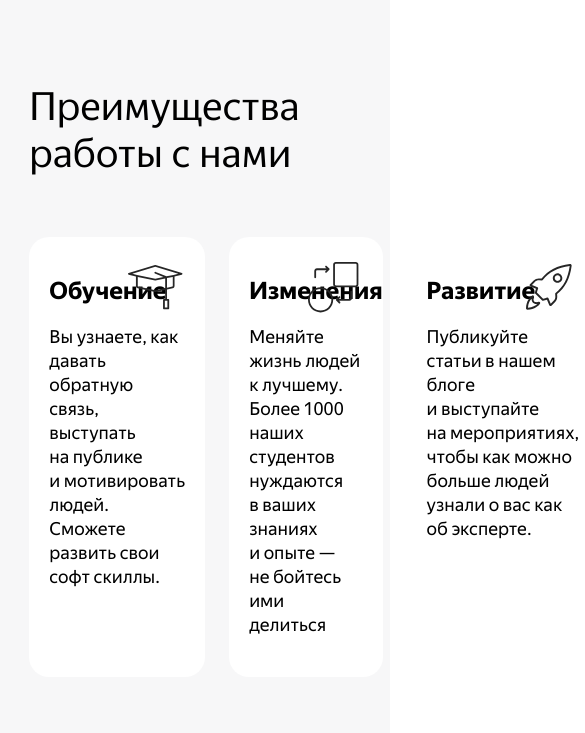
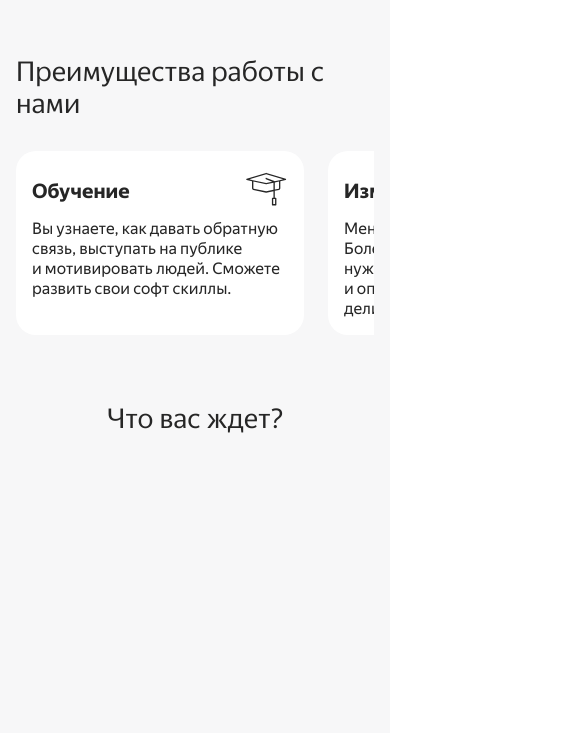
Before and after one commit to ViktorPekin/Yandex-Hr-job, a React (Create React App) app: page / in a window 390 px wide. Shown: the part 2891-3624 px from the top of the page, 585 px wide, since content can reach past the window. Built offline with nearby package versions, Linux system fonts and the light colour scheme.

Commit message:
finish: component advantages mobile

```diff
--- a/src/components/main/advantages/advantages.css
+++ b/src/components/main/advantages/advantages.css
@@ -1,32 +1,38 @@
 .advantages {
-  width: 100%;
   background: var(--background);
-  color: #000000;
-  padding: 60px 0 80px;
+  padding: 60px 108px 80px 108px;
 }
 
 .advantages__title {
-  margin: 0 0 0 7.5%;
+  margin: 0 0 60px 0;
   padding: 0;
   font-style: normal;
   font-weight: 500;
   font-size: 40px;
   line-height: 47px;
+  color: var(--black);
 }
 
 .advantages__container {
   display: grid;
   grid-template-columns: 1fr 1fr 1fr 1fr;
-  margin: 60px auto 0;
-  width: 85%;
+  margin: 0 auto;
+  width: 100%;
   gap: 24px;
+  -ms-overflow-style: none;
+  scrollbar-width: none;
+}
+
+.advantages__container::-webkit-scrollbar {
+  width: 0;
+  height: 0;
 }
 
 .advantages__card {
   position: relative;
   width: 100%;
-  min-height: 248px;
-  background: #FFFFFF;
+  min-height: 220px;
+  background: #ffffff;
   border-radius: 20px;
 }
 
@@ -40,10 +46,11 @@
   flex: none;
   order: 0;
   flex-grow: 0;
+  color: var(--black);
 }
 
 .advantages__card-text {
-  margin: 20px 20px 40px;
+  margin: 20px;
   padding: 0;
   font-style: normal;
   font-weight: 400;
@@ -52,6 +59,7 @@
   order: 1;
   align-self: stretch;
   flex-grow: 0;
+  color: var(--black);
 }
 
 .advantages__card-img {
@@ -62,3 +70,72 @@
   height: 60px;
   object-fit: contain;
 }
+
+@media screen and (max-width: 1199.98px) {
+  .advantages__container {
+    grid-template-columns: 1fr 1fr;
+    grid-template-rows: 1fr 1fr;
+  }
+}
+
+@media screen and (max-width: 1023.98px) {
+  .advantages {
+    padding: 50px 50px 50px 50px;
+  }
+}
+
+@media screen and (max-width: 767.98px) {
+  .advantages__container {
+    grid-template-columns: 1fr 1fr 1fr 1fr;
+    grid-template-rows: 1fr;
+    overflow: auto;
+    -ms-overflow-style: none;
+    scrollbar-width: none;
+  }
+
+  .advantages__card {
+    position: relative;
+    width: 288px;
+    min-height: 248px;
+    background: #ffffff;
+    border-radius: 20px;
+  }
+}
+
+@media screen and (max-width: 549.98px) {
+  .advantages {
+    padding: 32px 16px 32px 16px;
+  }
+
+  .advantages__title {
+    margin: 0 0 32px 0;
+    font-size: 28px;
+    line-height: 32px;
+  }
+
+  .advantages__card {
+    min-height: 180px;
+  }
+
+  .advantages__card-title {
+    margin: 28px 0 0 16px;
+    font-weight: 700;
+    font-size: 20px;
+    line-height: 24px;
+  }
+
+  .advantages__card-text {
+    margin: 16px;
+    font-size: 16px;
+    line-height: 20px;
+  }
+
+  .advantages__card-img {
+    position: absolute;
+    right: 16px;
+    top: 16px;
+    width: 44px;
+    height: 44px;
+    object-fit: contain;
+  }
+}
--- a/src/components/main/vacancies/vacancy/vacancy.css
+++ b/src/components/main/vacancies/vacancy/vacancy.css
@@ -78,7 +78,7 @@
 .vacancy__well {
   margin: 0px 20px 0 20px;
   font-style: normal;
-  font-weight: 700;
+  font-weight: 500;
   font-size: 24px;
   line-height: 28px;
   word-wrap: break-word;
```
